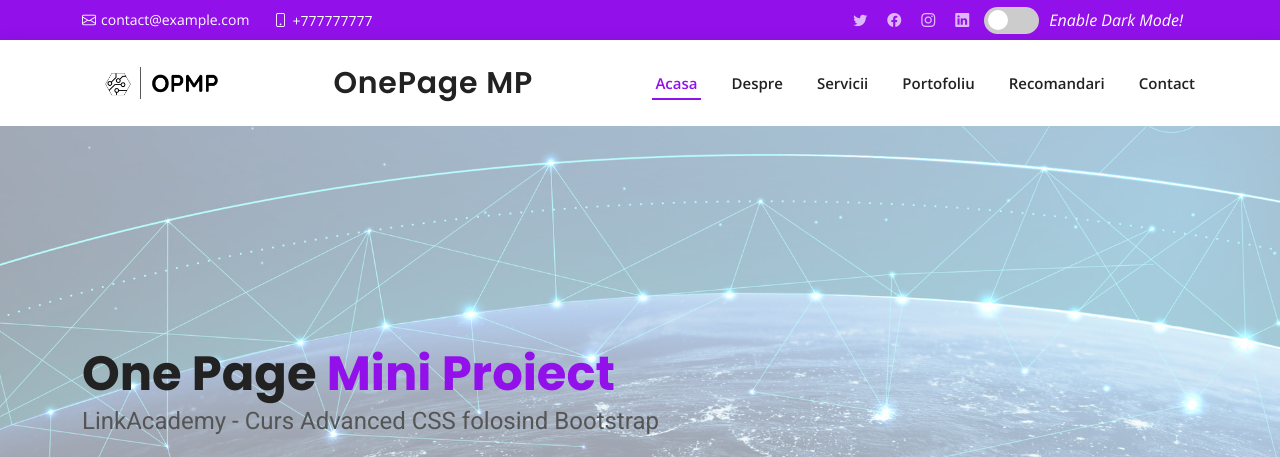
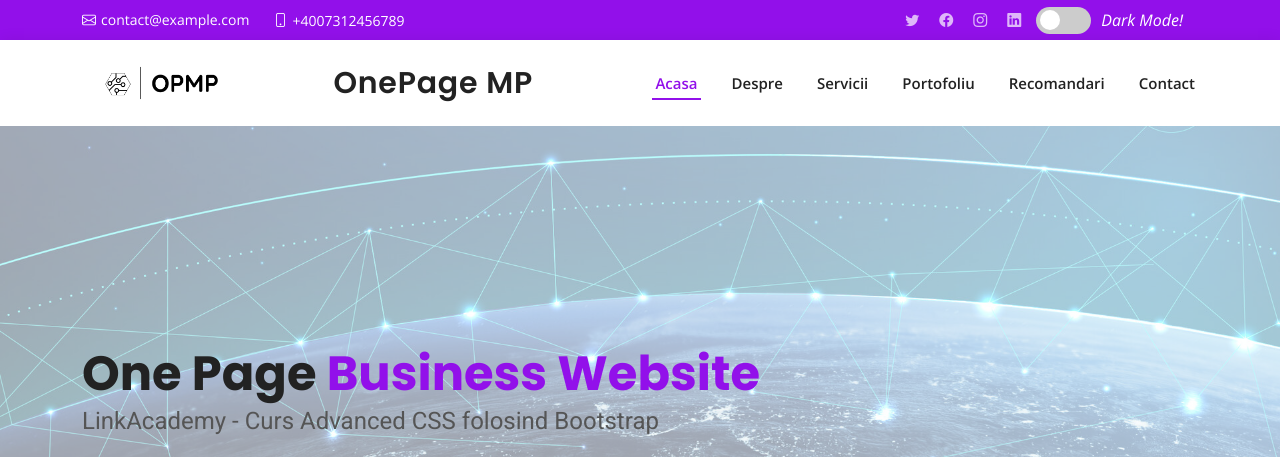
Before and after one commit to GregNoob/My-Projects, a plain HTML site: page business-website/index.html in a window 1280 px wide. Shown: the top 457 px of the page. Drawn offline with nearby package versions, Linux system fonts and the light colour scheme.

Commit message:
addew new info

```diff
--- a/business-website/index.html
+++ b/business-website/index.html
@@ -5,7 +5,7 @@
   <meta charset="utf-8">
   <meta content="width=device-width, initial-scale=1.0" name="viewport">
 
-  <title>One Page Website Mini Proiect</title>
+  <title>One Page Business Website</title>
   <meta content="" name="description">
   <meta content="" name="keywords">
 
@@ -42,7 +42,7 @@
       <div class="contact-info d-flex align-items-center">
         <i class="bi bi-envelope d-flex align-items-center"><a
             href="mailto:contact@example.com">contact@example.com</a></i>
-        <i class="bi bi-phone d-flex align-items-center ms-4"><span>+777777777</span></i>
+        <i class="bi bi-phone d-flex align-items-center ms-4"><span>+4007312456789</span></i>
       </div>
       <div class="social-links d-none d-md-flex align-items-center">
         <a href="#" class="twitter"><i class="bi bi-twitter"></i></a>
@@ -54,7 +54,7 @@
             <input type="checkbox" id="checkbox" />
             <div class="slider round"></div>
           </label>
-          <em>Enable Dark Mode!</em>
+          <em>Dark Mode!</em>
         </div>
       </div>
     </div>
@@ -86,7 +86,7 @@
   <!-- ======= Hero Section ======= -->
   <section id="hero" class="d-flex align-items-center">
     <div class="container" data-aos="zoom-out" data-aos-delay="100">
-      <h1>One Page <span>Mini Proiect</span></h1>
+      <h1>One Page <span>Business Website</span></h1>
       <h2>LinkAcademy - Curs Advanced CSS folosind Bootstrap</h2>
       <div class="d-flex">
         <a href="#about" class="btn-get-started scrollto">Start</a>
@@ -660,7 +660,7 @@
 
     <div class="container py-4">
       <div class="copyright">
-        &copy; Copyright <strong>2022 <span> OPMP</span></strong>. All Rights Reserved
+        &copy; Copyright <strong>2022 <span> Link Academy</span></strong>. All Rights Reserved
       </div>
 
     </div>
```
